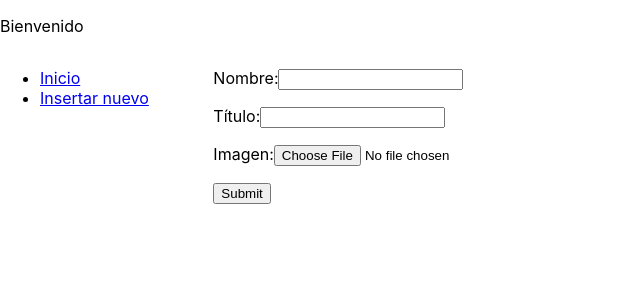
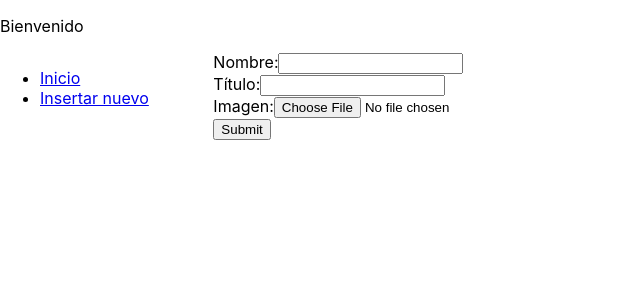
Before and after one commit to siht/react_frontend, a React (Create React App) app: page /insert in a window 1280 px wide. Shown: the top 300 px of the page, without its empty margins (0-640 px from the left). Built offline with nearby package versions, Linux system fonts and the light colour scheme.

Commit message:
replace formik by react way

```diff
--- a/src/components/Formulary.js
+++ b/src/components/Formulary.js
@@ -1,35 +1,52 @@
-import React from 'react'
-import { Formik, Form, Field } from 'formik';
+import React, { useState, useRef } from 'react'
 
 function Formulary(props) {
+    const [nombre, setNombre] = useState('');
+    const [titulo, setTitulo] = useState('');
+    // const fileInput = React.createRef();
+    const fileInput = useRef(null);
+
+    async function onSubmit(e) {
+        e.preventDefault();
+        const payload = await fetch(process.env.REACT_APP_API_URL + 'profile/new/', {
+            method: 'POST',
+            body: JSON.stringify({nombre: nombre, titulo: titulo}),
+            headers:{
+                'Content-Type': 'application/json'
+            }
+        });
+        const newProfile = await payload.json();
+        const form = new FormData();
+        form.append("image", fileInput.current.files[0]);
+        const dataAndSettingsToUpdateProfile = {
+            method: "POST",
+            body: form
+        };
+        const payloadImage = await fetch(
+            process.env.REACT_APP_API_URL + 'profile/' + newProfile._id + '/upload-image',
+            dataAndSettingsToUpdateProfile
+        );
+    }
+
     return (
         <div className="post-form">
-            <Formik
-                initialValues={{ nombre: '', titulo: '', imagen: '' }}
-                onSubmit={(values, {setSubmitting}) => {
-
-                }}
-            >
-                {({isSubmitting}) => (
-                    <Form>
-                        <p>
-                            <label htmlFor="nombre">Nombre:</label>
-                            <Field type="text" name="nombre" />
-                        </p>
-                        <p>
-                            <label htmlFor="titulo">Título:</label>
-                            <Field type="text" name="titulo" />
-                        </p>
-                        <p>
-                            <label htmlFor="imagen">Imagen:</label>
-                            <Field type="file" name="imagen" />
-                        </p>
-                        <button type="submit" disabled={isSubmitting}>
-                            Submit
-                        </button>
-                    </Form>
-                )}
-            </Formik>
+            <form onSubmit={onSubmit}>
+                <div>
+                    <label htmlFor="nombre">Nombre:</label>
+                    <input type="text" name="nombre" value={nombre} onChange={(e) => setNombre(e.target.value)} />
+                </div>
+                <div>
+                    <label htmlFor="titulo">Título:</label>
+                    <input type="text" name="titulo" value={titulo} onChange={(e) => setTitulo(e.target.value)} />
+                </div>
+                <div>
+                    <label htmlFor="imagen">Imagen:</label>
+                    <input type="file" name="imagen" ref={fileInput} />
+                </div>
+                <div>
+                    <button type="submit">Submit</button>
+                </div>
+            </form>
         </div>
     )
 }
```
